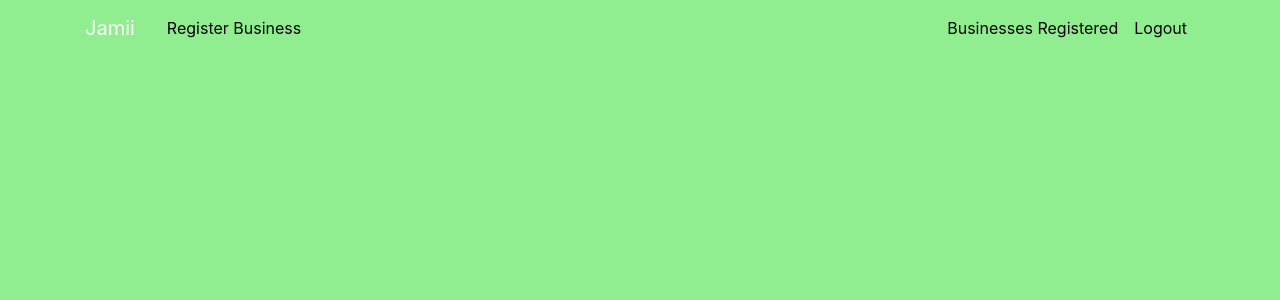
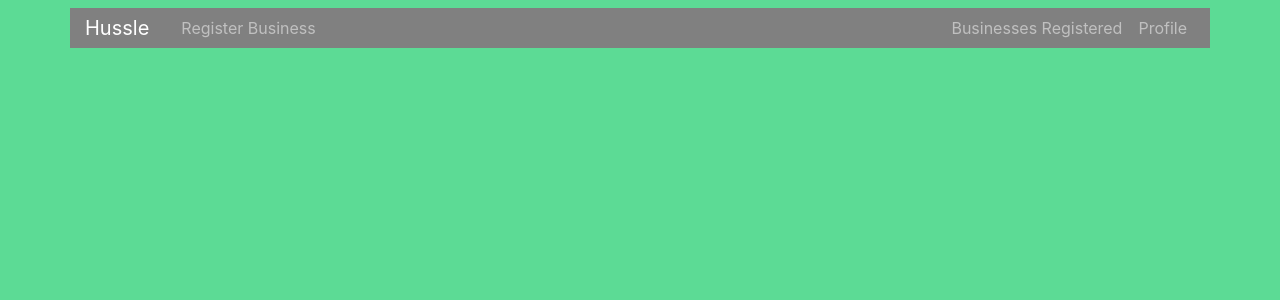
Before and after one commit to Willbeckh/Hussle-flask-app, a Flask app: page /businesses-present in a window 1280 px wide. Shown: the top 300 px of the page. Run offline with Flask 2, Linux system fonts and the light colour scheme; the visitor is signed in with stand-in values (Sample User, id 1); data that the repository does not hold is empty; some libraries are stand-ins or nearby versions.

Commit message:
modified some codes

```diff
--- a/app/static/css/main.css
+++ b/app/static/css/main.css
@@ -1,21 +1,36 @@
+.fixed-top {
+  position: relative;
+}
+
 .content-section {
   width: 350px ;
   margin: auto;
 }
+
 .content-bs {
   padding-top: 50px;
   width: 800px;
   margin:auto;
 }
+
 .navbar-toggler {
   text-decoration-color: red;
 }
-.navbar-dark .navbar-nav .nav-link {
-    color: black;
+
+.container {
+    background-color: gray;
+    overflow: hidden;
 }
 
 .home-header {
   text-align:center;
-  margin: 200px;
-  width: 60%;
+  margin-top: 100px;
 }
+
+.body-container {
+  background-color: #5CDB95;
+}
+
+.footer {
+  margin-top: 200px;
+}
--- a/app/templates/base.html
+++ b/app/templates/base.html
@@ -4,7 +4,7 @@
     <!-- Required meta tags -->
     <meta charset="utf-8">
     <meta name="viewport" content="width=device-width, initial-scale=1, shrink-to-fit=no">
-
+    <title>Hussle</title>
     <!-- Bootstrap CSS -->
     <link rel="stylesheet" href="https://stackpath.bootstrapcdn.com/bootstrap/4.1.3/css/bootstrap.min.css" integrity="sha384-MCw98/SFnGE8fJT3GXwEOngsV7Zt27NXFoaoApmYm81iuXoPkFOJwJ8ERdknLPMO" crossorigin="anonymous">
     <link rel="stylesheet" href="{{ url_for('static', filename = 'css/main.css') }}">
@@ -12,11 +12,11 @@
 
     {% endblock %}
   </head>
-  <body style="background-color:lightgreen">
+  <body class="body-container">
     <header class="site-header">
       <nav class="navbar navbar-expand-md navbar-dark bg-steel fixed-top">
         <div class="container">
-          <a class="navbar-brand mr-4" href="/">Jamii</a>
+          <a class="navbar-brand mr-4" href="/">Hussle</a>
           <button class="navbar-toggler" type="button" data-toggle="collapse" data-target="#navbarToggle" aria-controls="navbarToggle" aria-expanded="false" aria-label="Toggle navigation">
             <span class="navbar-toggler-icon"></span>
           </button>
@@ -27,7 +27,7 @@
             <div class="navbar-nav">
               {% if current_user.is_authenticated %}
                 <a class="nav-item nav-link" href="{{ url_for('businesses_present') }}">Businesses Registered</a>
-                <a class="nav-item nav-link" href="{{ url_for('logout') }}">Logout</a>
+                <a class="nav-item nav-link" href="{{ url_for('profile') }}">Profile</a>
               {% else %}
                 <a class="nav-item nav-link" href="{{ url_for('login') }}">Login</a>
                 <a class="nav-item nav-link" href="{{ url_for('register') }}">Register</a>
@@ -37,7 +37,8 @@
         </div>
       </nav>
     </header>
-    {% block content %}{% endblock %}
+    {% block content %}
+    {% endblock %}
     <script src="https://code.jquery.com/jquery-3.3.1.slim.min.js" integrity="sha384-q8i/X+965DzO0rT7abK41JStQIAqVgRVzpbzo5smXKp4YfRvH+8abtTE1Pi6jizo" crossorigin="anonymous"></script>
     <script src="https://cdnjs.cloudflare.com/ajax/libs/popper.js/1.14.3/umd/popper.min.js" integrity="sha384-ZMP7rVo3mIykV+2+9J3UJ46jBk0WLaUAdn689aCwoqbBJiSnjAK/l8WvCWPIPm49" crossorigin="anonymous"></script>
     <script src="https://stackpath.bootstrapcdn.com/bootstrap/4.1.3/js/bootstrap.min.js" integrity="sha384-ChfqqxuZUCnJSK3+MXmPNIyE6ZbWh2IMqE241rYiqJxyMiZ6OW/JmZQ5stwEULTy" crossorigin="anonymous"></script>
--- a/app/templates/present.html
+++ b/app/templates/present.html
@@ -9,6 +9,7 @@
   <div class="jumbotron">
     <h2>{{ business.name }}</h2>
     <h2>{{ business.location }}</h2>
+    <h2>{{ business.started }}</h2>
     <h2>{{ business.business_description }}</h2>
   </div>
   <div class="">
--- a/app/views/views.py
+++ b/app/views/views.py
@@ -32,7 +32,7 @@ def login():
             flash('Logged in successfully', 'success')
             login_user(user, remember=form.remember.data)
             next_page = request.args.get('next')
-            return redirect(next_page) if next_page else redirect(url_for('home'))
+            return redirect(next_page) if next_page else redirect(url_for('profile'))
         else:
             flash('Login Unsuccessful, Please check your details!', 'danger')
     return render_template('login.html', title='Sign in', form=form)
@@ -40,8 +40,13 @@ def login():
 @app.route('/logout')
 def logout():
     logout_user()
-    return redirect(url_for('home'))
+    return redirect(url_for('login'))
 
+@app.route('/profile')
+def profile():
+    return render_template('account.html')
+
+# the magic that happens when registering a business happens here
 @app.route('/businesses', methods=['GET', 'POST'])
 @login_required
 def businesses():
@@ -82,13 +87,14 @@ def update_business(business_id):
         return render_template('register_biz.html', title = 'update', form = form)
 
 
+# get business by its ID
 @app.route('/businesses/<int:business_id>')
 @login_required
 def single_business(business_id):
     business = Business.query.get_or_404(business_id)
     return render_template('one_business.html', business = business)
 
-@app.route('/business-delete/<int:business_id>', methods = ['POST', 'GET'])
+@app.route('/delete/<int:business_id>', methods = ['POST', 'GET'])
 @login_required
 def deletebusiness(business_id):
     form = DeleteForm()
```
Also changed, not shown: app/templates/home.html (+19 -4 lines), app.db.
